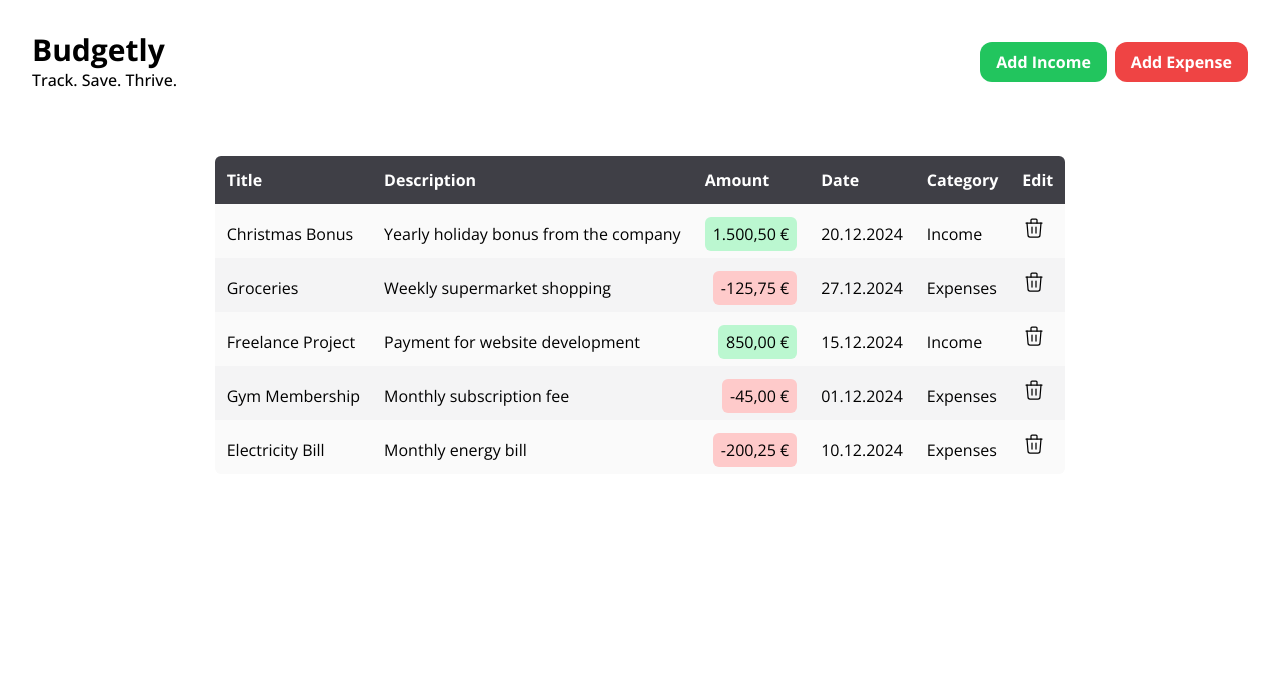
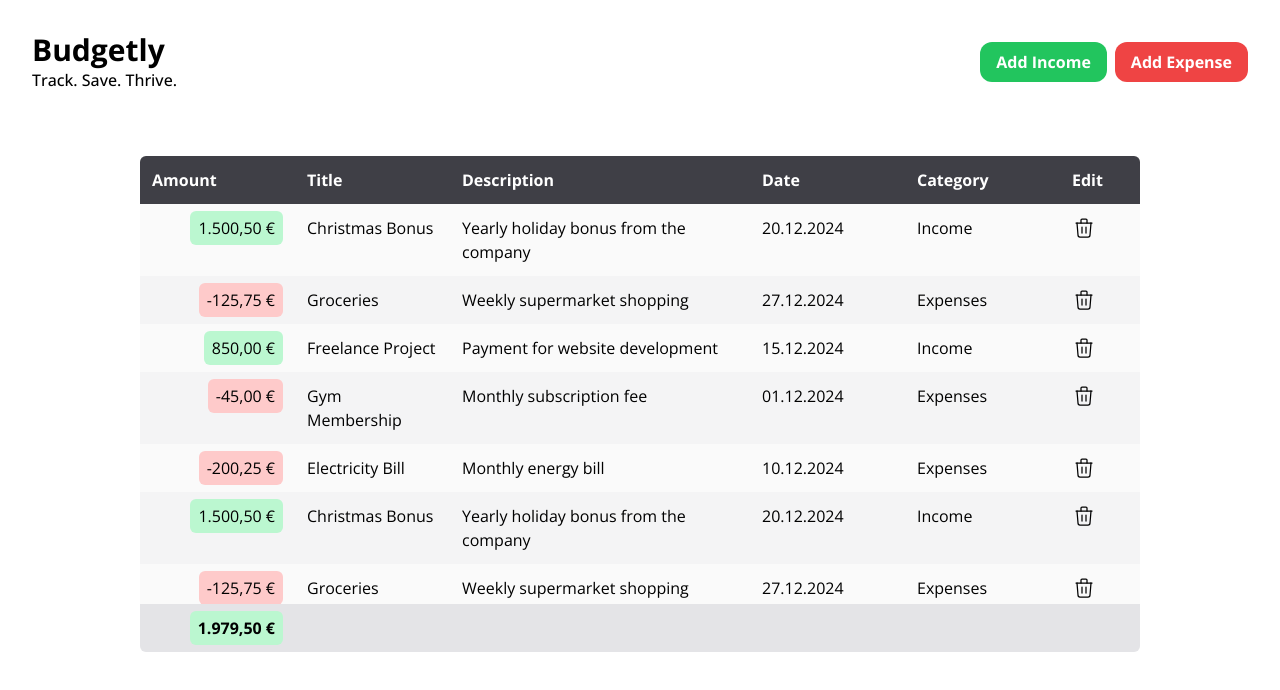
Before and after one commit to loefflerjakob/budgetly, a Vue app: page / in a window 1280 px wide. Shown: the top 690 px of the page. Built offline with nearby package versions, Linux system fonts and the light colour scheme.

Commit message:
new component: SumRow + responsive styling of table

```diff
--- a/src/components/OverviewTable.vue
+++ b/src/components/OverviewTable.vue
@@ -1,10 +1,12 @@
 <script lang="ts">
+import SumRow from './SumRow.vue';
 import TableRow from './TableRow.vue';
 
 export default {
   name: 'OverviewTable',
   components: {
     TableRow,
+    SumRow
   },
 }
 </script>
@@ -12,19 +14,19 @@ export default {
 
 <template>
   <div class="flex justify-center">
-    <div class="m-8 overflow-hidden rounded-md w-fit">
-      <table class="">
+    <div class="m-8 overflow-hidden rounded-md lg:w-fit overflow-x-auto w-[1000px]">
+      <table class="w-[1000px]">
         <thead>
           <tr class="bg-zinc-700 text-white">
+            <th class="text-left p-3">Amount</th>
             <th class="text-left p-3">Title</th>
             <th class="text-left p-3">Description</th>
-            <th class="text-left p-3">Amount</th>
             <th class="text-left p-3">Date</th>
             <th class="text-left p-3">Category</th>
             <th class="text-left p-3">Edit</th>
           </tr>
         </thead>
-        <tbody>
+        <tbody class="max-h-[50vh] overflow-y-auto block">
           <TableRow title="Christmas Bonus" description="Yearly holiday bonus from the company" :amount="1500.50"
             :date="new Date('2024-12-20')" category="Income" :rowIndex=0 />
 
@@ -39,10 +41,63 @@ export default {
 
           <TableRow title="Electricity Bill" description="Monthly energy bill" :amount="-200.25"
             :date="new Date('2024-12-10')" category="Expenses" :rowIndex=4 />
+          <TableRow title="Christmas Bonus" description="Yearly holiday bonus from the company" :amount="1500.50"
+            :date="new Date('2024-12-20')" category="Income" :rowIndex=5 />
 
+          <TableRow title="Groceries" description="Weekly supermarket shopping" :amount="-125.75"
+            :date="new Date('2024-12-27')" category="Expenses" :rowIndex=6 />
+
+          <TableRow title="Freelance Project" description="Payment for website development" :amount="850.00"
+            :date="new Date('2024-12-15')" category="Income" :rowIndex=7 />
+
+          <TableRow title="Gym Membership" description="Monthly subscription fee" :amount="-45.00"
+            :date="new Date('2024-12-01')" category="Expenses" :rowIndex=8 />
+
+          <TableRow title="Electricity Bill" description="Monthly energy bill" :amount="-200.25"
+            :date="new Date('2024-12-10')" category="Expenses" :rowIndex=9 />
+          <TableRow title="Christmas Bonus" description="Yearly holiday bonus from the company" :amount="1500.50"
+            :date="new Date('2024-12-20')" category="Income" :rowIndex=10 />
+
+          <TableRow title="Groceries" description="Weekly supermarket shopping" :amount="-125.75"
+            :date="new Date('2024-12-27')" category="Expenses" :rowIndex=11 />
+
+          <TableRow title="Freelance Project" description="Payment for website development" :amount="850.00"
+            :date="new Date('2024-12-15')" category="Income" :rowIndex=12 />
+
+          <TableRow title="Gym Membership" description="Monthly subscription fee" :amount="-45.00"
+            :date="new Date('2024-12-01')" category="Expenses" :rowIndex=13 />
+
+          <TableRow title="Electricity Bill" description="Monthly energy bill" :amount="-200.25"
+            :date="new Date('2024-12-10')" category="Expenses" :rowIndex=14 />
         </tbody>
+        <SumRow :sum="1979.50" />
       </table>
     </div>
   </div>
 
 </template>
+
+
+<style>
+thead,
+tbody tr,
+tfoot {
+  display: table;
+  width: 100%;
+  table-layout: fixed;
+}
+
+
+
+tbody tr td:nth-child(3),
+thead tr th:nth-child(3),
+tfoot tr td:nth-child(3) {
+  width: 30%;
+}
+
+tbody tr td:last-child,
+thead tr th:last-child,
+tfoot tr td:last-child {
+  width: 8%;
+}
+</style>
--- a/src/components/SimpleIcon.vue
+++ b/src/components/SimpleIcon.vue
@@ -4,8 +4,9 @@ HOW TO ADD NEW ICONS TO THIS COMPONENT
 1. Go to https://tablericons.com/
 2. Set Stroke to 1.25 and Size to 24
 3. Search Icon, copy svg code
-4. Chooose a name for the icon, e.g. "icon-trash"
-5. Add icon to the "icon" constant in the iconSvg computed property
+4. Format the SVG code into a string suitable for embedding in a Vue component using v-html (use ChatGPT)
+5. Chooose a name for the icon, e.g. "icon-trash"
+6. Add icon to the "icon" constant in the iconSvg computed property
 -->
 
 <script lang="ts">
@@ -20,7 +21,8 @@ export default {
   computed: {
     iconSvg() {
       const icons: Record<string, string> = {
-        'icon-trash': `<svg xmlns=\"http://www.w3.org/2000/svg\" viewBox=\"0 0 24 24\" fill=\"none\" stroke=\"currentColor\" stroke-linecap=\"round\" stroke-linejoin=\"round\" width=\"24\" height=\"24\" stroke-width=\"1.25\"><path d=\"M4 7l16 0\"></path><path d=\"M10 11l0 6\"></path><path d=\"M14 11l0 6\"></path><path d=\"M5 7l1 12a2 2 0 0 0 2 2h8a2 2 0 0 0 2 -2l1 -12\"></path><path d=\"M9 7v-3a1 1 0 0 1 1 -1h4a1 1 0 0 1 1 1v3\"></path></svg>`
+        'icon-trash': `<svg xmlns="http://www.w3.org/2000/svg" viewBox="0 0 24 24" fill="none" stroke="currentColor" stroke-linecap="round" stroke-linejoin="round" width="24" height="24" stroke-width="1.25"><path d="M4 7l16 0"></path><path d="M10 11l0 6"></path><path d="M14 11l0 6"></path><path d="M5 7l1 12a2 2 0 0 0 2 2h8a2 2 0 0 0 2 -2l1 -12"></path><path d="M9 7v-3a1 1 0 0 1 1 -1h4a1 1 0 0 1 1 1v3"></path></svg>`,
+        'icon-add': `<svg xmlns="http://www.w3.org/2000/svg" viewBox="0 0 24 24" fill="none" stroke="currentColor" stroke-linecap="round" stroke-linejoin="round" width="24" height="24" stroke-width="1.25"><path d="M3 12a9 9 0 1 0 18 0a9 9 0 0 0 -18 0"></path><path d="M9 12h6"></path><path d="M12 9v6"></path></svg>`
       };
       return icons[this.name] || '';
     },
--- /dev/null
+++ b/src/components/SumRow.vue
@@ -0,0 +1,36 @@
+<script lang="ts">
+import { defineComponent } from 'vue';
+
+export default defineComponent({
+  name: 'SumRow',
+  props: {
+    sum: {
+      type: Number,
+      required: true,
+    },
+  },
+  computed: {
+    formattedSum(): string {
+      return new Intl.NumberFormat('de-DE', { style: 'currency', currency: 'EUR' }).format(this.sum);
+    },
+    amountClass(): string {
+      return this.sum >= 0 ? 'bg-green-200' : 'bg-red-200';
+    },
+  },
+});
+</script>
+
+<template>
+  <tfoot class="bg-zinc-200">
+    <tr>
+      <td class="p-3 text-right font-bold"> <span :class="['rounded-md px-2 py-1.5', amountClass]">{{ formattedSum
+          }}</span>
+      </td>
+      <td></td>
+      <td></td>
+      <td></td>
+      <td></td>
+      <td></td>
+    </tr>
+  </tfoot>
+</template>
--- a/src/components/TableRow.vue
+++ b/src/components/TableRow.vue
@@ -51,14 +51,14 @@ export default {
 
 <template>
   <tr :class="bgClass">
-    <td class="p-3">{{ title }}</td>
-    <td class="p-3">{{ description }}</td>
-    <td class="p-3 text-right">
+    <td class="p-3 align-top text-right">
       <span :class="['rounded-md px-2 py-1.5', amountClass]">{{ formattedAmount }}</span>
     </td>
-    <td class="p-3">{{ formattedDate }}</td>
-    <td class="p-3">{{ category }}</td>
-    <td class="p-3"><a>
+    <td class="p-3 align-top">{{ title }}</td>
+    <td class="p-3 align-top">{{ description }}</td>
+    <td class="p-3 align-top">{{ formattedDate }}</td>
+    <td class="p-3 align-top">{{ category }}</td>
+    <td class="p-3 align-top"><a>
         <SimpleIcon name="icon-trash" />
       </a></td>
   </tr>
```
